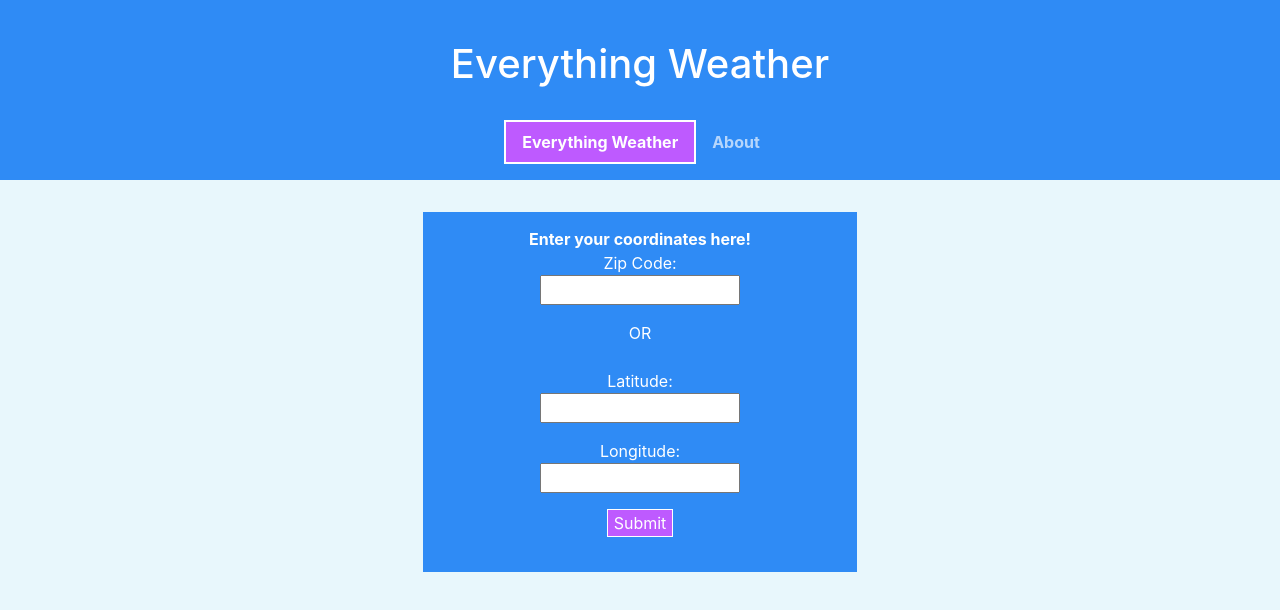
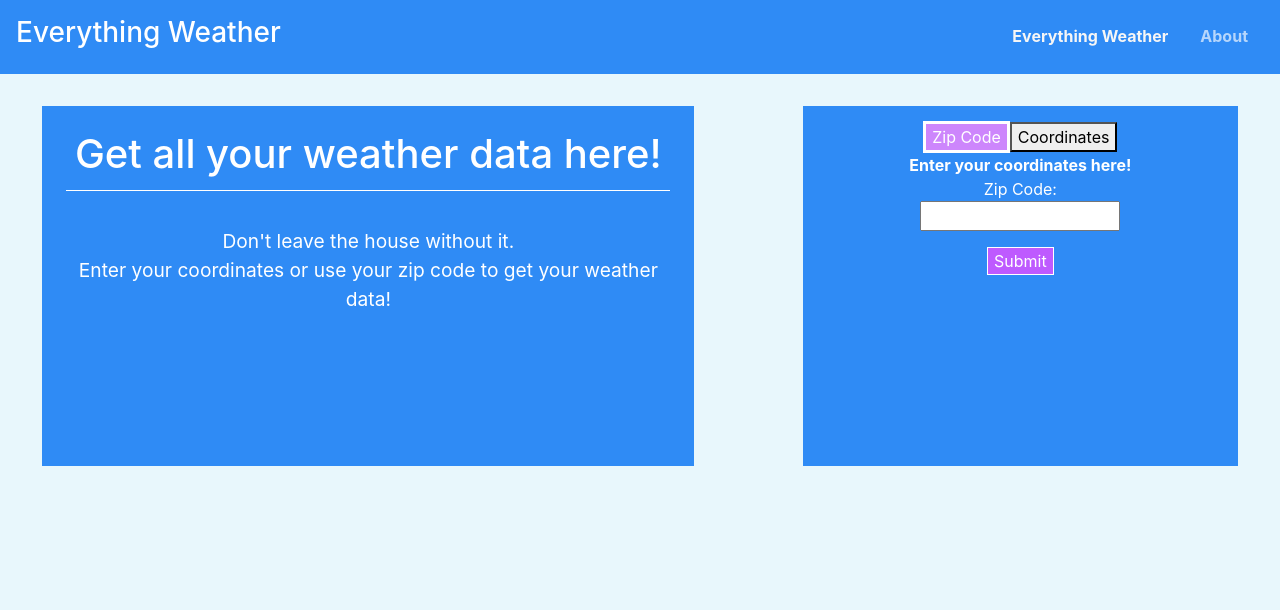
Before and after one commit to jsm-txt/ACS-3330-Final_Assignment, a React (Create React App) app: page / in a window 1280 px wide. Shown: the top 610 px of the page. Built offline with nearby package versions, Linux system fonts and the light colour scheme.

Commit message:
update homepage

```diff
--- /dev/null
+++ b/src/CallToAction.js
@@ -0,0 +1,17 @@
+function CallToAction() {
+    return(
+        <div className="call-to-action-container container-fluid col-6 p-4">
+            <div className="call-to-action col-12">
+                <h1 className="call-to-action-heading">
+                    Get all your weather data here!
+                </h1>
+                <br></br>
+                <p>
+                    Don't leave the house without it. <br></br>
+                    Enter your coordinates or use your zip code to get your weather data!
+                </p>
+            </div>
+        </div>
+    )
+}
+export default CallToAction;
--- a/src/Title.css
+++ b/src/Title.css
@@ -1,15 +1,21 @@
  /* src/Title.css  */
 .Title {
-    box-sizing: border-box;
+  /* box-sizing: border-box; */
   width: 100%;
   display: inline-block;
   padding: 1em;
+  margin: 0 auto;
   margin-bottom: 2em;
+  /* text-align: justify; */
   background-color: #2F8BF5;
   color: #fff;
 }
-  .Title .h1{
-    display: inline-block;
+
+.Title .h3{
+  text-align: left;
+}
+.Title .items{
+  text-align: right;
 }
 
 .Title .nav-link {
@@ -21,7 +27,9 @@
 }
 
 .Title .nav-link-active {
-    color: #fff;
-    border: 2px solid;
-    background: #BE5AFF;
+  color: rgb(246, 246, 246);
+  /* border-bottom: 2px solid rgb(255, 255, 255); */
+  padding-bottom: 3px
+  /* border: 2px solid; */
+  /* background: #BE5AFF; */
 }
--- a/src/Title.js
+++ b/src/Title.js
@@ -5,26 +5,23 @@ import './Title.css';
 
 function Title() {
     return (
-      <div className="Title">
-
-        <header>
-        <h1 className="h1 p-4">Everything Weather</h1>
-        <div>
-        <NavLink
+      <nav className="Title">
+        <div className="row">
+        <h4 className="col-6 h3">Everything Weather</h4>
+        <div className="col-6 items mr-0 ml-auto">
+          <NavLink
             className="nav-link"
             activeClassName="nav-link-active"
             exact
             to="/">Everything Weather</NavLink>
 
-        <NavLink
+          <NavLink
             className="nav-link"
             activeClassName="nav-link-active"
             to="/about">About</NavLink>
-
         </div>
-
-        </header>
-      </div>
+        </div>
+      </nav>
     )
   }
 
--- a/src/weather.css
+++ b/src/weather.css
@@ -1,98 +1,123 @@
-.weather-form{
-  background-color:#2F8BF5;
+/* Homepage CSS */
+.weather-form {
+    background-color: #2F8BF5;
     padding: 15px;
     height: 360px;
     /* display: flex;
   justify-content: center; */
-  margin:auto;
-  color:white;
+    margin: auto;
+    color: white;
 
 }
-.form-title{
+
+.form-title {
     font-weight: bold;
 }
-
-form button{
-  background-color: #BE5AFF;
-  border-color:#b58cc2;
-  border: 1px solid;
-  color:white;
-  border-radius:0;
-}
-
-form input{
-  max-width: 200px;
-  min-height: 1.5em;
-}
-
-button:hover{
+.active{
     background-color: #cd86fc;
-  color:white;
-  /* border: solid 2px; */
-  border-color:#b58cc2;
+    color: white;
+    border-color: #b58cc2;
     border: 3px solid;
 }
 
-/*--------------------------------*/
-.page-one{
+form button {
+    background-color: #BE5AFF;
+    border-color: #b58cc2;
+    border: 1px solid;
+    color: white;
+    border-radius: 0;
+}
+
+form input {
+    max-width: 200px;
+    min-height: 1.8em;
+}
+/*
+button:hover {
+    background-color: #cd86fc;
+    color: white;
+    border-color: #b58cc2;
+    border: 3px solid;
+} */
+
+/*------- Call to action CSS--------*/
+.call-to-action-container {
+    background-color: #2F8BF5
+}
+
+.call-to-action-heading {
+    border-bottom: 1.5px solid white;
+    padding-bottom: .3em;
+}
+
+.call-to-action {
+    font-size: 1.2em;
+    color: white;
+}
+
+/*------- Current Display CSS--------*/
+.page-one {
     min-height: 300px;
 }
 
-.current-display{
+.current-display {
     background: #2F8BF5;
-  color:white;
+    color: white;
     display: flex;
     justify-content: center;
     flex-direction: column;
     height: 300px;
 
 }
-.text{
+
+.text {
     display: flex;
     justify-content: center;
     flex-direction: column;
 }
-.day-bttn{
+
+.day-bttn {
     background: #9D68AF;
-color:white;
+    color: white;
     text-align: center;
     display: flex;
     flex-direction: column;
     justify-content: center;
 
 }
-.day-bttn:hover{
+
+.day-bttn:hover {
     background-color: #b58cc2;
-  color:white;
+    color: white;
 
 }
 
-.other-bttn{
+.other-bttn {
     background: #19FAA1;
-color:white;
+    color: white;
     text-align: center;
     display: flex;
     flex-direction: column;
     justify-content: center;
 }
 
-.other-bttn:hover{
+.other-bttn:hover {
     background-color: #2AD1E0;
-  color:white;
+    color: white;
 }
 
-.daily-card{
+.daily-card {
     background: #1eb377;
-color:white;
+    color: white;
     text-align: center;
     display: flex;
     flex-direction: column;
     justify-content: center;
 }
 
-.daily-card2{
+.daily-card2 {
     background: #12a1ae;
-color:white;
+    color: white;
     text-align: center;
     display: flex;
     flex-direction: column;
@@ -100,73 +125,77 @@ display: flex;
     min-height: 190px;
 }
 
-.daily-content{
+.daily-content {
 
-  color:white;
+    color: white;
     text-align: center;
     display: flex;
     flex-direction: column;
     justify-content: center;
 }
 
-.title{
-  background:#5558E0;
-  color:white;
+.title {
+    background: #5558E0;
+    color: white;
 }
 
-/* --------------------- */
+/*------- Hourly Display CSS--------*/
 
-.hour-row{
+.hour-row {
     background: #12a1ae;
-  color:white;
+    color: white;
     text-align: center;
     display: flex;
     flex-direction: column;
     justify-content: center;
 }
 
-.hour-row2{
+.hour-row2 {
     background: #1eb377;
-  color:white;
+    color: white;
     text-align: center;
     display: flex;
     flex-direction: column;
     justify-content: center;
 }
-.hourly{
-  font-weight:bold;
+
+.hourly {
+    font-weight: bold;
     font-size: .9em;
 }
-.hour-display p{
-  font-size:.8em;
+
+.hour-display p {
+    font-size: .8em;
 }
+
 hr {
     border: solid 1px;
     height: 1px;
     margin-right: 30px;
-  margin-left:30px;
+    margin-left: 30px;
     background-image: linear-gradient(to right, rgb(255, 247, 247), rgb(0, 238, 223), rgb(255, 255, 255));
 }
 
-/* ----------------------- */
+/*------- Minutely Display CSS--------*/
 
-.minute-display{
-  background:#1eb377 ;
-  color:white;
+.minute-display {
+    background: #1eb377;
+    color: white;
 
 }
 
-.minute-display2{
+.minute-display2 {
     background: #12a1ae;
-  color:white;
+    color: white;
 }
+
 .time {
     font-size: .9em;
     margin: none;
     padding: none;
 }
 
-/* -------------------------------*/
+/*------- Bar Graph Display CSS--------*/
 
 .d3-tip {
     line-height: 1;
--- a/src/weather.js
+++ b/src/weather.js
@@ -3,6 +3,7 @@ import * as d3 from "d3";
 import { loadWeather } from './actions';
 import "./weather.css";
 import { useSelector, useDispatch } from 'react-redux'
+import CallToAction from "./CallToAction";
 import CurrentWeatherDisplay from './CurrentWeatherDisplay';
 import DailyWeatherDisplay from './DailyWeatherDisplay';
 import HourlyWeatherDisplay from './HourlyWeatherDisplay';
@@ -14,42 +15,51 @@ import ReactDOM from 'react-dom';
 import { BrowserRouter as Router, Switch, Route } from 'react-router-dom';
 
 
+function Weather() {
 
-function Weather() {
+    //Set State variables
     const weather = useSelector(state => state.weather)
-  //console.log("from weather")
-  //console.log(JSON.stringify(weather))
     const dispatch = useDispatch()
     const [lat, setLat] = useState('')
     const [long, setLong] = useState('')
-  //const [type, setType] = useState('lat')
     const [zip, setZip] = useState('')
     const [data, setData] = useState(null)
+    const [formToggle, setFormToggle] = useState(true)
+    const [active, setActive] = useState("1");
 
+//   const handleClick = (event) => {
+//     setActive(event.target.id);
+//   }
+    //console.log("from weather")
+    //console.log(JSON.stringify(weather))
+    //const [type, setType] = useState('lat')
 
-
+    //Call the weather api to get data
     async function fetchWeather() {
-    const apikey =  process.env.REACT_APP_APIKEY
+        const apikey = process.env.REACT_APP_APIKEY
         const path = `https://api.openweathermap.org/data/2.5/weather?zip=${zip},&appid=${apikey}&units=imperial`
         const res = await fetch(path)
         const json = await res.json()
 
         const cod = json.cod
-    const message =json.message
-    if (cod!== 200){
+        const message = json.message
+        if (cod !== 200) {
             // setData({cod, message})
             return
+        }
 
-    }
+        //create weather constants from api data
         const temp = json.main.temp
         const description = json.weather[0].description
         const feels_like = json.main.feels_like
         const city = json.name
         const wind = json.wind.speed
 
+        //Set the coordinates based off api call
         setLong(json.coord.lon)
         setLat(json.coord.lat)
 
+        //Set data to send to child elements
         setData({
             cod,
             message,
@@ -69,21 +79,51 @@ function Weather() {
     return (
         <div className="contianer-fluid">
             <div className="row">
-      {data && <CurrentWeatherDisplay { ...data} /> }
+                {/* {data && <CurrentWeatherDisplay {...data} />} */}
+                {data ? <CurrentWeatherDisplay {...data} /> : <CallToAction/>}
+                {/* {formToggle ? <button
+                        onClick={e => {
+                        e.preventDefault();
+                        setFormToggle(false);
+                        console.log("on")
+                    }}> toggle on </button> :
+                    <button
+                        onClick={e => {
+                        e.preventDefault();
+                        setFormToggle(true);
+                        console.log("off")
+                    }}
+                    > toggle off </button>} */}
                 <div className="weather-form col-4">
-      <form onSubmit={e => {
+                    <button key={1} id={"1"} className={active === "1" ? "active" : undefined}
+                        onClick={e => {
+                            setActive(e.target.id);
+                            e.preventDefault();
+                            setFormToggle(true);
+                            console.log("on")
+                        }}>Zip Code</button>
+                    <button key={2} id={"2"} className={active === "2" ? "active" : undefined}
+                        onClick={e => {
+                            setActive(e.target.id);
+                            e.preventDefault();
+                            setFormToggle(false);
+                            console.log("off")
+                        }}> Coordinates</button>
+                    <form
+                        onSubmit={e => {
                             e.preventDefault();
                             fetchWeather();
                             dispatch(loadWeather(lat, long));
                     }}>
+                        {formToggle ?
+                            <div>
                                 <heading className="form-title">Enter your coordinates here!</heading>
-
                                 <div class="mb-3">
                                     <label>Zip Code:</label><br></br>
                                     <input type="text" value={zip}
                                         onChange={e => setZip(e.target.value)} />
                                 </div>
-          <div>OR</div><br></br>
+                            </div> : <div>
                                 <div class="mb-3">
                                     <label>Latitude:</label><br></br>
                                     <input type="text" value={lat}
@@ -94,6 +134,7 @@ function Weather() {
                                     <input type="text" value={long}
                                         onChange={e => setLong(e.target.value)} />
                                 </div>
+                            </div>}
                         <button>
                             Submit
                         </button>
@@ -114,6 +155,7 @@ function Weather() {
             </div>
           </div>
         </div>
+
       </div> */}
 
             {weather.daily && <DailyWeatherDisplay {...weather.daily} />}
```
Lines whose indentation alone changed are shown as unchanged.
